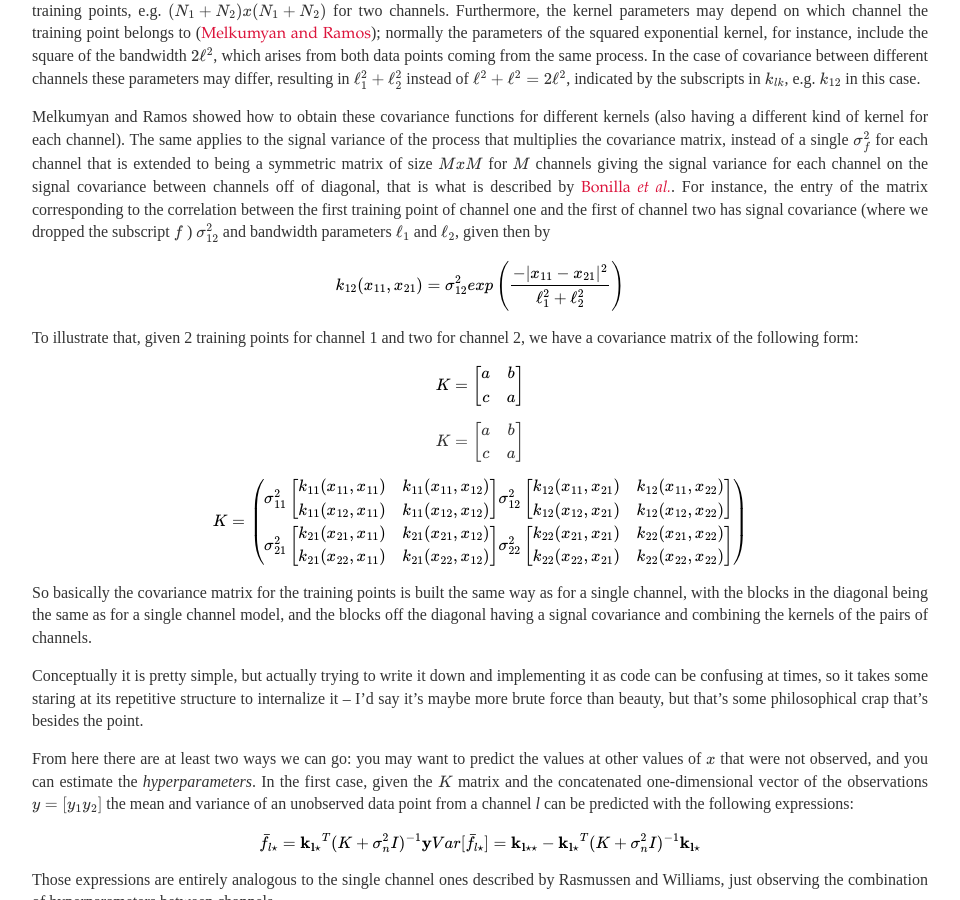
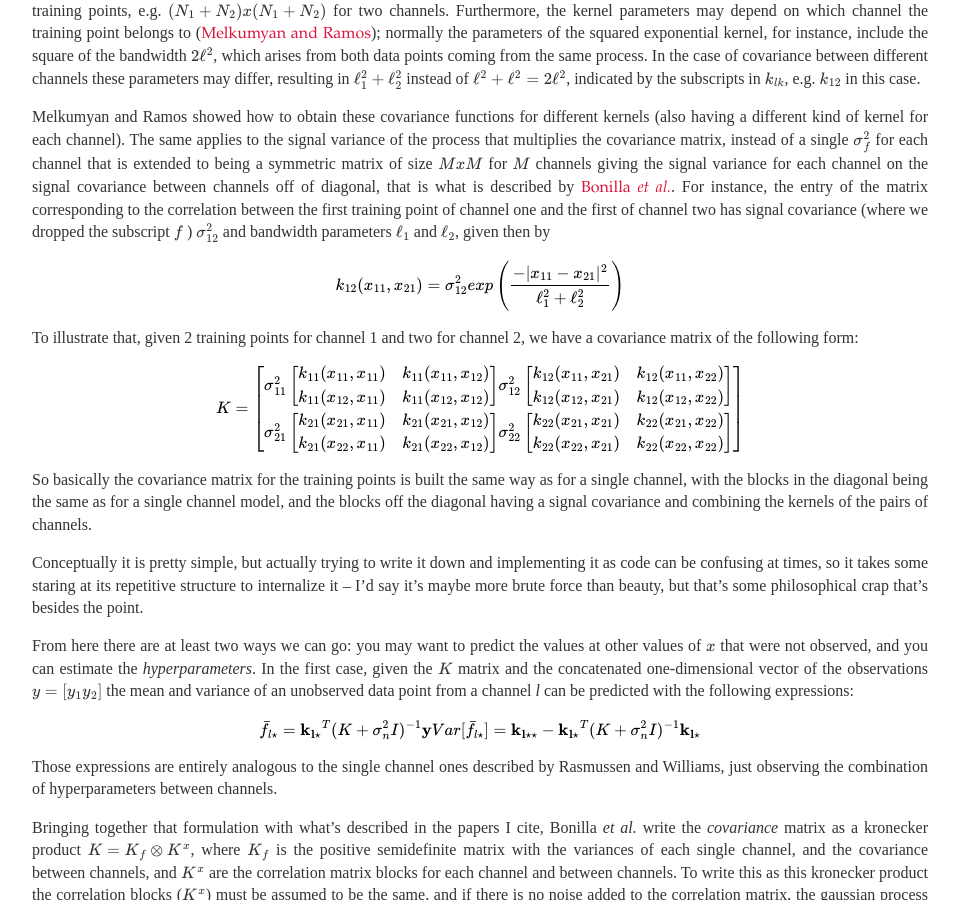
Before and after one commit to caesoma/caesoma.github.io, a Jekyll site: the page built from archive/standalone/2018-05-28-multichannel-gaussian-processes-pt2.md, in a window 1280 px wide and 900 px high, scrolled down 431 px. Shown: the whole window, without its empty margins (160-1120 px from the left). Built offline with Jekyll 4.4.1, drawn with Linux system fonts in a browser that asks for light colours; formulas are drawn with MathJax 3.

Commit message:
multichannel gp post

```diff
--- a/archive/standalone/2018-05-28-multichannel-gaussian-processes-pt2.md
+++ b/archive/standalone/2018-05-28-multichannel-gaussian-processes-pt2.md
@@ -21,16 +21,12 @@ In the case of covariance between different channels these parameters may differ
 The same applies to the signal variance of the process that multiplies the covariance matrix, instead of a single \\( \sigma_f^2 \\) for each channel that is extended to being a symmetric matrix of size \\( MxM \\) for \\( M \\) channels giving the signal variance for each channel on the signal covariance between channels off of diagonal, that is what is described by [Bonilla _et al._](https://papers.nips.cc/paper/3189-multi-task-gaussian-process-prediction).
 For instance, the entry of the matrix corresponding to the correlation between the first training point of channel one and the first of channel two has signal covariance (where we dropped the subscript \\( f\\) ) \\( \sigma_{12}^2 \\) and bandwidth parameters \\( \ell_1 \\) and \\( \ell_2 \\), given then by
 
-$$ k_{12}(x_{11},x_{21}) = \sigma^2_{12} exp \left( \frac{-|x_{11} - x_{21}|^2}{\ell_1^2 + \ell_2^2} \right) $$
+$$ k_{12}(x_{11},x_{21}) = \sigma^2_{12} exp \left( \frac{-|x_{11}-x_{21}|^2}{\ell_1^2 + \ell_2^2} \right) $$
 
 <!-- where  \\(r = x_{11}-x_{21}\\). -->
 To illustrate that, given 2 training points for channel 1 and two for channel 2, we have a covariance matrix of the following form:
 
-$$ K = \begin{bmatrix} a & b \\ c & a \end{bmatrix} $$
-
-\\begin{equation} K = \begin{bmatrix} a & b \\\\ c & a \end{bmatrix} \\end{equation}
-
-$$ K = \begin{pmatrix} \sigma^2_{11} \begin{bmatrix} k_{11}(x_{11},x_{11}) & k_{11}(x_{11},x_{12}) \\ k_{11}(x_{12},x_{11}) & k_{11}(x_{12},x_{12}) \end{bmatrix} \sigma^2_{12} \begin{bmatrix} k_{12}(x_{11},x_{21}) & k_{12}(x_{11},x_{22}) \\ k_{12}(x_{12},x_{21}) & k_{12}(x_{12},x_{22}) \end{bmatrix} \\ \sigma^2_{21} \begin{bmatrix} k_{21}(x_{21},x_{11}) & k_{21}(x_{21},x_{12}) \\ k_{21}(x_{22},x_{11}) & k_{21}(x_{22},x_{12}) \end{bmatrix} \sigma^2_{22} \begin{bmatrix} k_{22}(x_{21},x_{21}) & k_{22}(x_{21},x_{22}) \\ k_{22}(x_{22},x_{21}) & k_{22}(x_{22},x_{22}) \end{bmatrix} \end{pmatrix} $$
+$$ K = \begin{bmatrix} \sigma^2_{11} \begin{bmatrix} k_{11}(x_{11},x_{11}) & k_{11}(x_{11},x_{12}) \\ k_{11}(x_{12},x_{11}) & k_{11}(x_{12},x_{12}) \end{bmatrix} \sigma^2_{12} \begin{bmatrix} k_{12}(x_{11},x_{21}) & k_{12}(x_{11},x_{22}) \\ k_{12}(x_{12},x_{21}) & k_{12}(x_{12},x_{22}) \end{bmatrix} \\ \sigma^2_{21} \begin{bmatrix} k_{21}(x_{21},x_{11}) & k_{21}(x_{21},x_{12}) \\ k_{21}(x_{22},x_{11}) & k_{21}(x_{22},x_{12}) \end{bmatrix} \sigma^2_{22} \begin{bmatrix} k_{22}(x_{21},x_{21}) & k_{22}(x_{21},x_{22}) \\ k_{22}(x_{22},x_{21}) & k_{22}(x_{22},x_{22}) \end{bmatrix} \end{bmatrix} $$
 
 <!-- ![Kmatrix](/images/latexit/Kmatrix.png) -->
 
```
